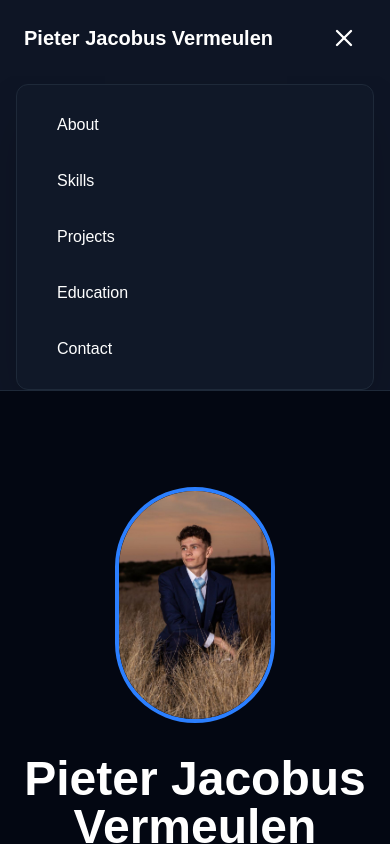
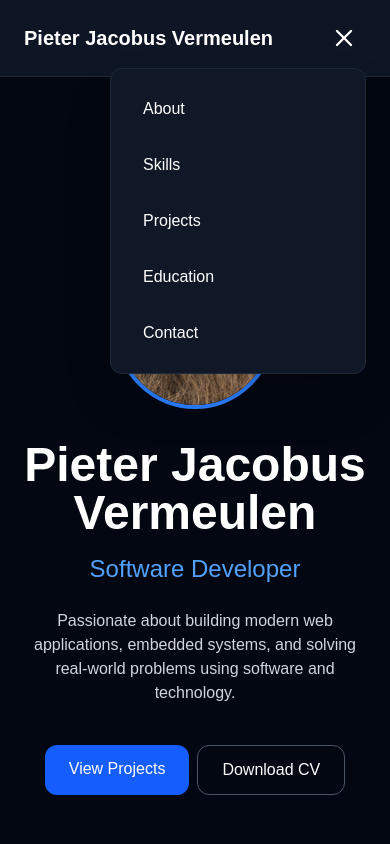
Before and after one commit to ClassyPJ/PJ-s_CV, a Next.js app: page / in a window 390 px wide. Both pictures are taken after a click on the button "Toggle navigation menu". Shown: the top 844 px of the page. Built offline with nearby package versions, Linux system fonts and the light colour scheme.

Commit message:
Hamburger FIX

```diff
--- a/src/app/page.tsx
+++ b/src/app/page.tsx
@@ -27,22 +27,24 @@ export default function Home() {
         <div className="mx-auto flex max-w-6xl items-center justify-between px-6 py-4">
           <h1 className="text-xl font-bold">Pieter Jacobus Vermeulen</h1>
 
+          <div className="relative" ref={menuRef}>
             <button
-            className="rounded-md p-2 transition-all duration-300 hover:bg-gray-800 hover:scale-105 active:scale-95"
+              className="rounded-xl p-2 transition-all duration-300 hover:bg-gray-800 hover:scale-105 active:scale-95"
               onClick={() => setMenuOpen(!menuOpen)}
               aria-label="Toggle navigation menu"
             >
               {menuOpen ? <X size={28} /> : <Menu size={28} />}
             </button>
-        </div>
+
             <div
-          className={`overflow-hidden transition-all duration-300 ease-in-out ${
-            menuOpen ? "max-h-96 opacity-100" : "max-h-0 opacity-0"
+              className={`absolute right-0 mt-2 w-64 overflow-hidden rounded-xl border border-gray-800 bg-gray-900 shadow-2xl transition-all duration-300 ${
+                menuOpen
+                  ? "opacity-100 translate-y-0"
+                  : "pointer-events-none opacity-0 -translate-y-2"
               }`}
             >
-          <div className="mx-4 mt-2 rounded-xl border border-gray-800 bg-gray-900 shadow-2xl">
               <div
-              className={`flex flex-col gap-2 px-6 py-4 transition-all duration-300 ${
+                className={`flex flex-col gap-2 px-4 py-4 transition-all duration-300 ${
                   menuOpen
                     ? "translate-y-0 opacity-100"
                     : "-translate-y-2 opacity-0"
@@ -51,38 +53,39 @@ export default function Home() {
                 <a
                   href="#about"
                   onClick={() => setMenuOpen(false)}
-                className="rounded-lg px-4 py-3 transition-all duration-200 hover:bg-gray-800 hover:text-blue-400"
+                  className="rounded-xl px-4 py-3 transition-all duration-200 hover:bg-gray-800 hover:text-blue-400"
                 >
                   About
                 </a>
                 <a
                   href="#skills"
                   onClick={() => setMenuOpen(false)}
-                className="rounded-lg px-4 py-3 transition-all duration-200 hover:bg-gray-800 hover:text-blue-400"
+                  className="rounded-xl px-4 py-3 transition-all duration-200 hover:bg-gray-800 hover:text-blue-400"
                 >
                   Skills
                 </a>
                 <a
                   href="#projects"
                   onClick={() => setMenuOpen(false)}
-                className="rounded-lg px-4 py-3 transition-all duration-200 hover:bg-gray-800 hover:text-blue-400"
+                  className="rounded-xl px-4 py-3 transition-all duration-200 hover:bg-gray-800 hover:text-blue-400"
                 >
                   Projects
                 </a>
                 <a
                   href="#education"
                   onClick={() => setMenuOpen(false)}
-                className="rounded-lg px-4 py-3 transition-all duration-200 hover:bg-gray-800 hover:text-blue-400"
+                  className="rounded-xl px-4 py-3 transition-all duration-200 hover:bg-gray-800 hover:text-blue-400"
                 >
                   Education
                 </a>
                 <a
                   href="#contact"
                   onClick={() => setMenuOpen(false)}
-                className="rounded-lg px-4 py-3 transition-all duration-200 hover:bg-gray-800 hover:text-blue-400"
+                  className="rounded-xl px-4 py-3 transition-all duration-200 hover:bg-gray-800 hover:text-blue-400"
                 >
                   Contact
                 </a>
+              </div>
             </div>
           </div>
         </div>
@@ -109,7 +112,7 @@ export default function Home() {
         <div className="mt-10 flex flex-wrap justify-center gap-2">
           <a
             href="#projects"
-            className="rounded-lg bg-blue-600 px-6 py-3 hover:bg-blue-700"
+            className="rounded-xl bg-blue-600 px-6 py-3 hover:bg-blue-700"
           >
             View Projects
           </a>
@@ -117,7 +120,7 @@ export default function Home() {
           <a
             href="/PJV_CV.pdf"
             download
-            className="rounded-lg border border-gray-600 px-6 py-3 hover:bg-gray-800"
+            className="rounded-xl border border-gray-600 px-6 py-3 hover:bg-gray-800"
           >
             Download CV
           </a>
@@ -288,7 +291,7 @@ function ProjectCard({
           href={githubUrl}
           target="_blank"
           rel="noopener noreferrer"
-          className="rounded bg-blue-600 px-4 py-2 text-white hover:bg-blue-700"
+          className="rounded-xl bg-blue-600 px-4 py-2 text-white hover:bg-blue-700"
         >
           GitHub
         </a>
```
Lines whose indentation alone changed are shown as unchanged.
